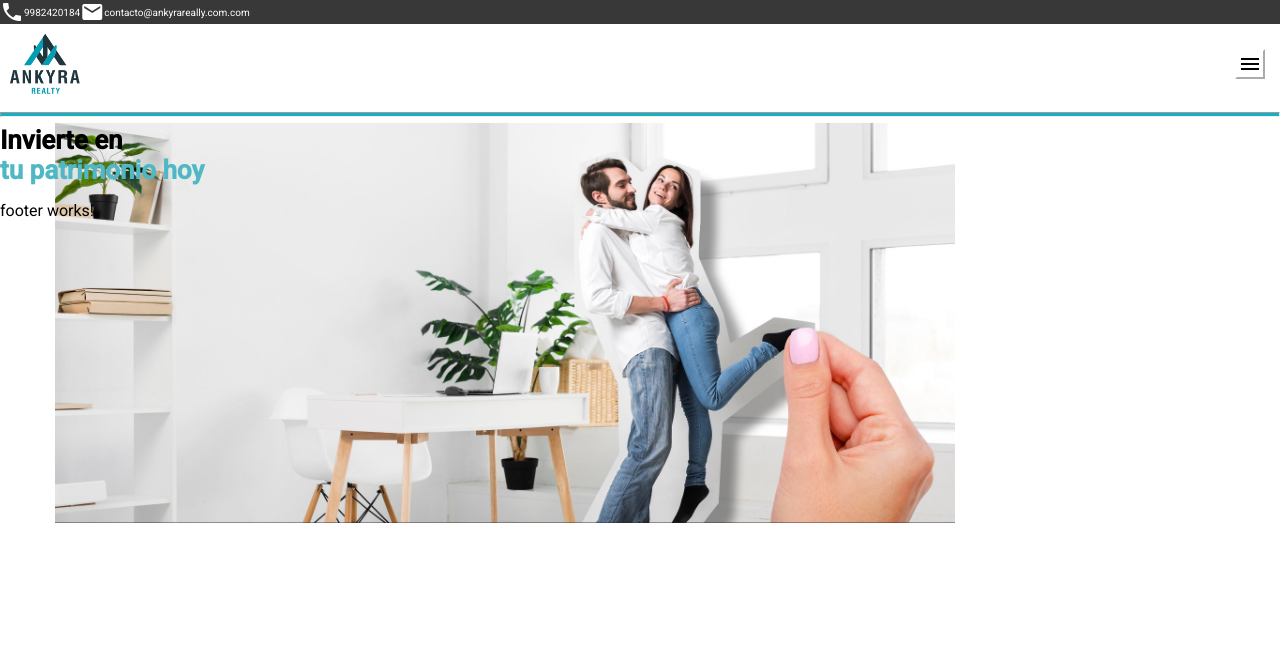
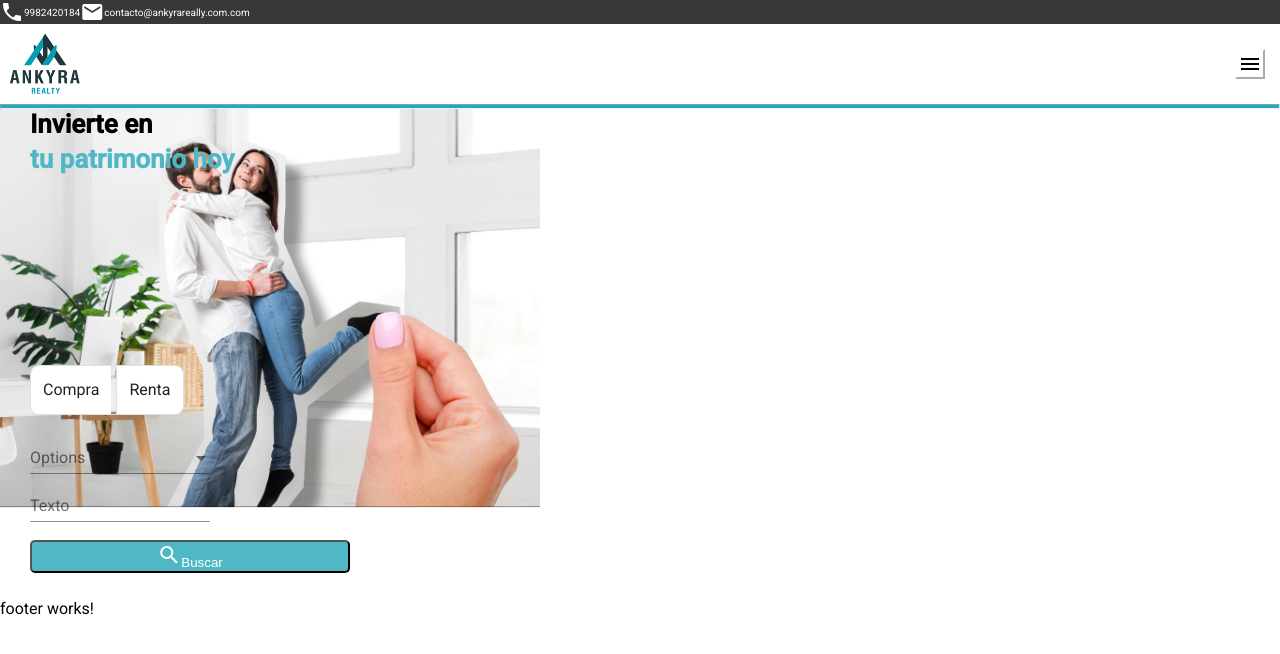
Before and after one commit to Oviedo138/ankira-josue, an Angular app: page / in a window 1280 px wide. Shown: the top 654 px of the page. Built offline with nearby package versions, Linux system fonts and the light colour scheme.

Commit message:
add firebase and select, input, button

```diff
--- a/src/app/components/header/header.component.html
+++ b/src/app/components/header/header.component.html
@@ -3,6 +3,7 @@
   <span><i class="material-icons">phone</i>9982420184</span>
   <span class="email"><i class="material-icons">email</i>contacto@ankyrareally.com.com</span>
 </div>
+
 <header class="header">
   <div class="logo-container">
     <img src="assets/images/Logo.png" alt="Logo">
@@ -20,4 +21,5 @@
     <a href="#" *ngFor="let item of rutas">{{item}}</a>
   </div>
 </header>
+
 <hr>
--- a/src/app/components/header/header.component.scss
+++ b/src/app/components/header/header.component.scss
@@ -4,7 +4,7 @@
   align-items: center;
   background-color: #ffffff;
   position: relative;
-
+  z-index: 1;
 
 
   .logo-container {
@@ -29,8 +29,10 @@
     text-decoration: none;
     margin-right: 15px;
 
+
+
     .menu-bar {
-      width: 30px;
+      // width: 30px;
       height: 3px;
       background-color: #333333;
       margin: 6px 0;
@@ -40,7 +42,7 @@
 
   .menu-modal {
     display: none;
-    width: 100%;
+    // width: 100%;
     height: 100%;
   }
 
@@ -85,17 +87,15 @@
 hr {
   height: 3px;
   background-color:  rgb(25, 175, 195);
+  margin: 0;
 }
-
-
-
 
 .top-bar {
   position: absolute;
   top: 0;
   left: 0;
-  width: 100%;
-  height: 1px;
+  // width: 100%;
+  height: 2px;
 }
 
 .contact-info {
@@ -106,7 +106,6 @@
   color: #ffffff;
 
 }
-
 
 .contact-info span {
   display: flex;
@@ -129,5 +128,5 @@
 }
 
 .email {
-  margin-top: auto; /* Centrar verticalmente el email */
+  margin-top: auto;
 }
--- a/src/app/pages/home/home.component.html
+++ b/src/app/pages/home/home.component.html
@@ -1,5 +1,36 @@
 <div class="container">
   <h1>Invierte en</h1>
   <h1 class="blue-heading">tu patrimonio hoy</h1>
+
+
+  <div class="toggle-buttons">
+    <mat-button-toggle-group class="toggle-group" aria-label="Options">
+      <mat-button-toggle value="compra">Compra</mat-button-toggle>
+      <mat-button-toggle value="renta">Renta</mat-button-toggle>
+    </mat-button-toggle-group>
+  </div>
+
+  <div class="select-container">
+    <mat-form-field>
+      <mat-label>Options</mat-label>
+      <mat-select>
+        <mat-option value="option1">Terrenos</mat-option>
+        <mat-option value="option2">2</mat-option>
+      </mat-select>
+    </mat-form-field>
+  </div>
+
+  <div class="input-container">
+    <mat-form-field>
+      <input matInput placeholder="Texto">
+    </mat-form-field>
+  </div>
+
+<div class="search-container">
+  <button>
+    <i class="material-icons">search</i>Buscar
+  </button>
+</div>
+
   <img src="assets/images/home.jpg" alt="Home">
 </div>
--- a/src/app/pages/home/home.component.scss
+++ b/src/app/pages/home/home.component.scss
@@ -1,21 +1,67 @@
 .container {
   position: relative;
+  overflow: hidden;
 }
 
 h1 {
   font-size: 26px;
-  margin: 0; /* Elimina el espacio alrededor de los títulos h1 */
+  margin: 0px 0px 5px 30px;
+  position: relative;
+  z-index: 0;
 }
 
 .blue-heading {
-  color: rgb(79, 184, 196); /* Cambia el color del segundo h1 a azul */
+  color: rgb(79, 184, 196);
 }
 
 img {
-  position: absolute;
-  top: -70%;
-  left: 50%;
+  position: relative;
   width: 900px;
-  transform: translate(-65%, 10%);
+  transform: translate(-40%, -18%);
   z-index: -1;
 }
+
+.toggle-buttons {
+  position: absolute;
+  z-index: 0;
+  top: 16em; /* Ajustamos el posicionamiento usando top */
+  left: 30px; /* Ajustamos el posicionamiento usando left */
+}
+
+.toggle-group {
+  gap: 5px;
+  border-radius: 9px;
+}
+
+.select-container {
+  position: absolute;
+  top: 20em; /* Ajustamos el posicionamiento usando top */
+  left: 30px; /* Ajustamos el posicionamiento usando left */
+  z-index: 0;
+  color: #000000;
+}
+
+.input-container {
+  position: absolute;
+  top: 23em; /* Ajustamos el posicionamiento usando top */
+  left: 30px; /* Ajustamos el posicionamiento usando left */
+  z-index: 0;
+}
+
+.search-container {
+  position: absolute;
+  bottom: 10px;
+  left: 30px; /* Ajustamos el posicionamiento usando left */
+  // transform: translateX(-50%); /* Centramos horizontalmente */
+  z-index: 0;
+  display: flex;
+  align-items: center;
+}
+
+button{
+  text-align: center;
+  background-color: rgb(79, 184, 196);
+  border-radius: 5px;
+  width: 24em;
+  color: #ffffff;
+}
```
Also changed, not shown: public/index.html (added, +89 -0 lines), src/app/app.module.ts (+11 -2 lines), firebase.json (added), 1 other file (tests, documents, lock files or other folders).
